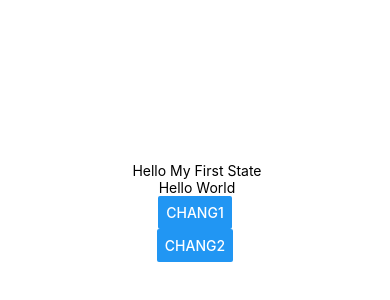
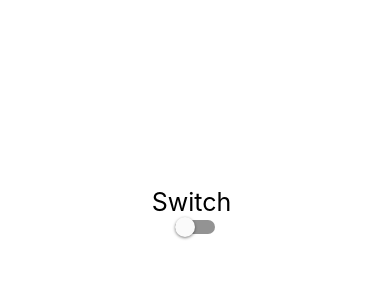
Before and after one commit to willie0311/react-native, a React Native app: screen / in a window 390 px wide. Shown: the part 210-510 px from the top of the page. Built offline with nearby package versions, Linux system fonts and the light colour scheme.

Commit message:
整合組件 Switch 開關

```diff
--- a/App.js
+++ b/App.js
@@ -1,4 +1,4 @@
-import { StyleSheet, Text, View,SafeAreaView,TextInput,Button,TouchableHighlight,TouchableOpacity,TouchableNativeFeedback,Image, ScrollView , FlatList ,SectionList  } from 'react-native';
+import { StyleSheet, Text, View,SafeAreaView,TextInput,Button,TouchableHighlight,TouchableOpacity,TouchableNativeFeedback,Image, ScrollView , FlatList ,SectionList ,Switch } from 'react-native';
 
 
 //增加npm
@@ -6,41 +6,17 @@ import PropTypes from 'prop-types';
 
 import React , {Component} from 'react';
 
+
 export default class App extends Component {
-  constructor(){
-    super();
-    this.state = {
-      myState : 'My First State',
-      myWorld : 'World',
-    };
-  }
-  // add 觸發事件
-  changeText1(){
-    this.setState({
-      myState : 'willie',
-      myWorld : '9999'
-    })
-  }
-  // add 觸發事件
-  changeText2(){
-    this.setState({
-      myState : 'abby',
-      myWorld : '8888'
-    })
-  }
 
   render (){
     return (
       <View style = {styles.container}>
-        <Text> Hello {this.state.myState}</Text>
-        <Text> Hello {this.state.myWorld}</Text>
-        <Button
-          title = "chang1"
-          onPress={() => this.changeText1()}
-        />
-        <Button
-          title = "chang2"
-          onPress={() => this.changeText2()}
+        <Text style = {{fontSize :25}}>Switch </Text>
+        <Switch
+          // disabled = {true}
+          // value = {this.state.value}
+
         />
       </View>
     );
```
